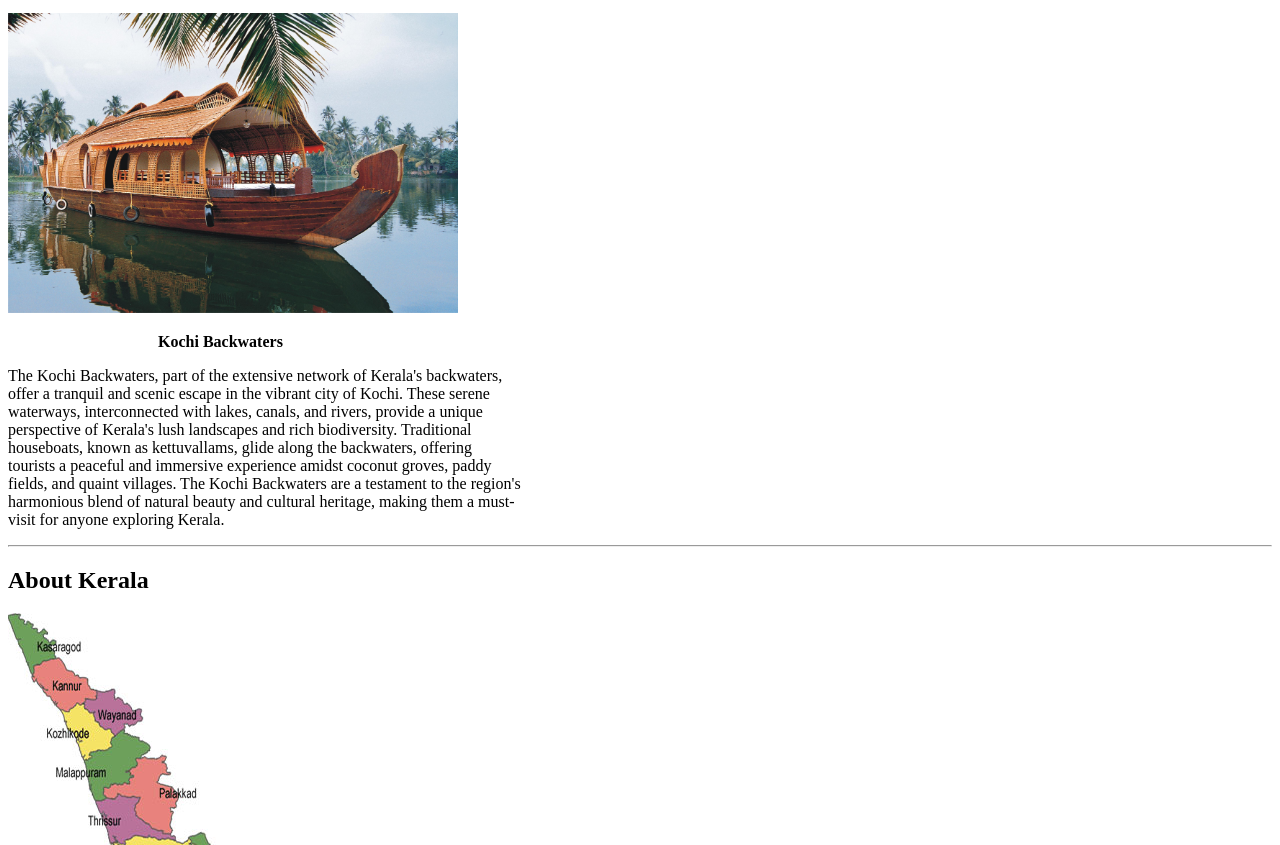
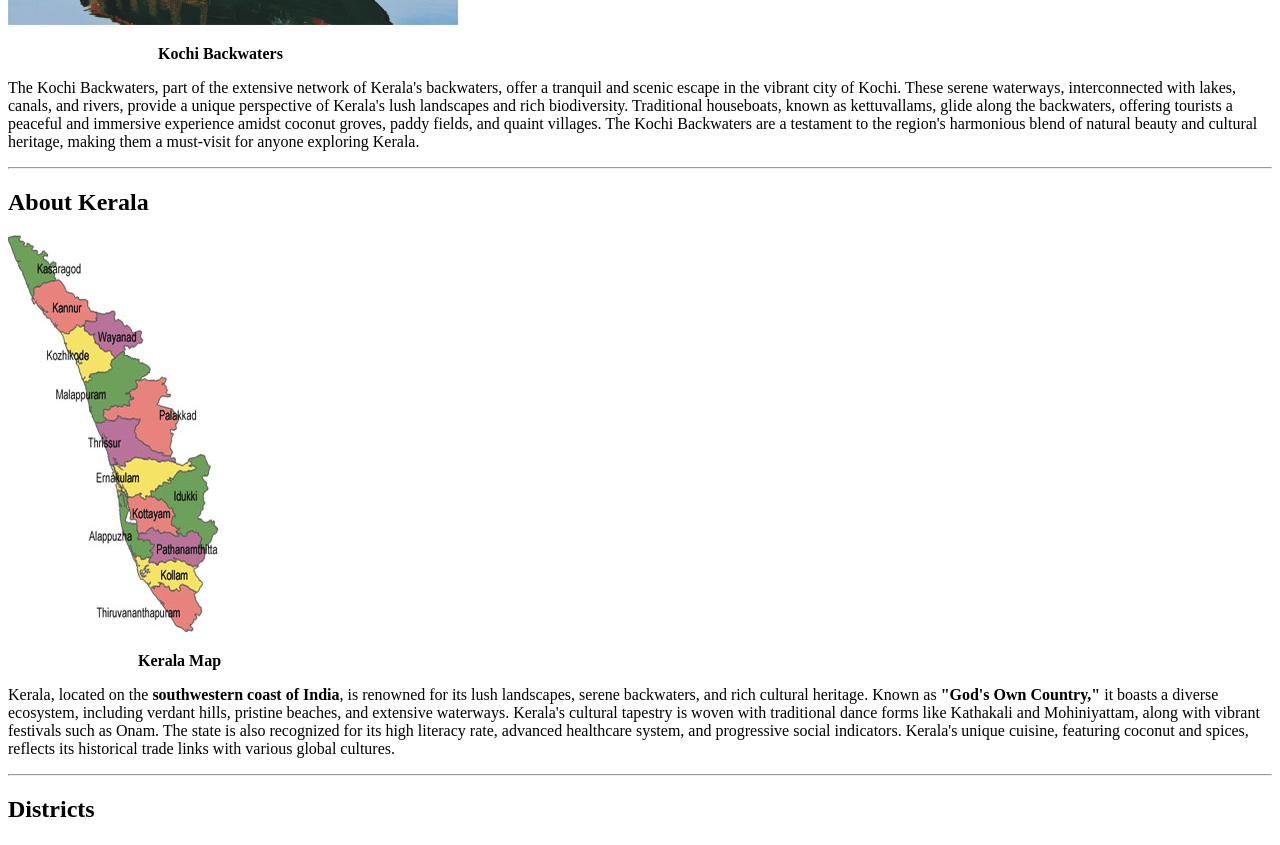
Before and after one commit to sfreakinr/KTHTMLOnly, a plain HTML site: page index.html in a window 1280 px wide. Shown: the part 1955-2800 px from the top of the page. Drawn offline with Linux system fonts and the light colour scheme.

Commit message:
second commit

```diff
--- a/index.html
+++ b/index.html
@@ -35,25 +35,25 @@
         <article>
             <img src="./images/tly_fort.jpg" alt="Thalassery Fort" height="250px">
             <p  style="padding-left: 150px;"><b>Thalassery Fort</b></p>
-            <p  style="padding-right: 750px">Thalassery Fort, located in Thalassery (Tellicherry) in the Kannur district of Kerala, India, is a historical monument built by the British East India Company in 1708. Positioned strategically along the Malabar Coast, the fort played a significant role in the spice trade and served as a military stronghold. Constructed with massive laterite blocks, the fort features high walls, secret tunnels, and intricately designed bastions. It stands as a testament to the colonial architecture and the historical conflicts between the British and local rulers. Today, Thalassery Fort is a popular tourist attraction, offering panoramic views of the Arabian Sea and glimpses into the region's colonial past.</p>
+            <p>Thalassery Fort, located in Thalassery (Tellicherry) in the Kannur district of Kerala, India, is a historical monument built by the British East India Company in 1708. Positioned strategically along the Malabar Coast, the fort played a significant role in the spice trade and served as a military stronghold. Constructed with massive laterite blocks, the fort features high walls, secret tunnels, and intricately designed bastions. It stands as a testament to the colonial architecture and the historical conflicts between the British and local rulers. Today, Thalassery Fort is a popular tourist attraction, offering panoramic views of the Arabian Sea and glimpses into the region's colonial past.</p>
         </article>
 
         <article>
             <img src="./images/jatayu_nature_park.jpg" alt="Jatayu Nature Park" height="300px">
             <p style="padding-left: 150px;"><b>Jatayu Nature Park</b></p>
-            <p style="padding-right: 750px;">Jatayu Nature Park, also known as Jatayu Earth’s Center, is a unique and sprawling tourism destination in Chadayamangalam, Kerala, India. The park is named after the mythical bird Jatayu from the Indian epic Ramayana, who is believed to have fallen at this site while trying to rescue Sita from Ravana. The park features the world's largest bird sculpture, a magnificent representation of Jatayu with a wingspan of 150 feet and a height of 70 feet. Beyond its mythological significance, the park offers a blend of adventure, culture, and wellness with its rock climbing, rappelling, and paintball facilities, along with a digital museum and a multi-dimensional theatre. Jatayu Nature Park embodies the harmony between nature and mythology, providing visitors with an immersive and enriching experience.</p>
+            <p>Jatayu Nature Park, also known as Jatayu Earth’s Center, is a unique and sprawling tourism destination in Chadayamangalam, Kerala, India. The park is named after the mythical bird Jatayu from the Indian epic Ramayana, who is believed to have fallen at this site while trying to rescue Sita from Ravana. The park features the world's largest bird sculpture, a magnificent representation of Jatayu with a wingspan of 150 feet and a height of 70 feet. Beyond its mythological significance, the park offers a blend of adventure, culture, and wellness with its rock climbing, rappelling, and paintball facilities, along with a digital museum and a multi-dimensional theatre. Jatayu Nature Park embodies the harmony between nature and mythology, providing visitors with an immersive and enriching experience.</p>
         </article>
 
         <article>
             <img src="images/muzhapilangad_beach.jpg" alt="muzhapilangad beach" height="300px">
             <p style="padding-left: 150px;"><b>Muzhapilangad Beach</b></p>
-            <p style="padding-right: 750px;">Muzhappilangad Beach, located in the Kannur district of Kerala, India, is renowned for being one of the longest drive-in beaches in Asia. Stretching over four kilometers along the Malabar Coast, this pristine beach allows visitors to drive right along the shoreline, offering a unique and exhilarating experience. The beach is flanked by black rocks, which protect it from strong currents, making it a safe spot for swimming and water sports. With its picturesque sunsets, serene ambiance, and opportunities for adventure, Muzhappilangad Beach is a popular destination for both locals and tourists seeking natural beauty and excitement.</p>
+            <p>Muzhappilangad Beach, located in the Kannur district of Kerala, India, is renowned for being one of the longest drive-in beaches in Asia. Stretching over four kilometers along the Malabar Coast, this pristine beach allows visitors to drive right along the shoreline, offering a unique and exhilarating experience. The beach is flanked by black rocks, which protect it from strong currents, making it a safe spot for swimming and water sports. With its picturesque sunsets, serene ambiance, and opportunities for adventure, Muzhappilangad Beach is a popular destination for both locals and tourists seeking natural beauty and excitement.</p>
         </article>
 
         <article>
             <img src="./images/kochi_backwaters.jpg" alt="Kochi backwaters" height="300px">
             <p style="padding-left: 150px;"><b>Kochi Backwaters</b></p>
-            <p style="padding-right: 750px;">The Kochi Backwaters, part of the extensive network of Kerala's backwaters, offer a tranquil and scenic escape in the vibrant city of Kochi. These serene waterways, interconnected with lakes, canals, and rivers, provide a unique perspective of Kerala's lush landscapes and rich biodiversity. Traditional houseboats, known as kettuvallams, glide along the backwaters, offering tourists a peaceful and immersive experience amidst coconut groves, paddy fields, and quaint villages. The Kochi Backwaters are a testament to the region's harmonious blend of natural beauty and cultural heritage, making them a must-visit for anyone exploring Kerala.</p>
+            <p>The Kochi Backwaters, part of the extensive network of Kerala's backwaters, offer a tranquil and scenic escape in the vibrant city of Kochi. These serene waterways, interconnected with lakes, canals, and rivers, provide a unique perspective of Kerala's lush landscapes and rich biodiversity. Traditional houseboats, known as kettuvallams, glide along the backwaters, offering tourists a peaceful and immersive experience amidst coconut groves, paddy fields, and quaint villages. The Kochi Backwaters are a testament to the region's harmonious blend of natural beauty and cultural heritage, making them a must-visit for anyone exploring Kerala.</p>
         </article>
     </section><hr>
 
@@ -61,7 +61,7 @@
         <h1>About Kerala</h1>
         <img src="./images/Kerala_map.jpg" alt="Kerala Map">
         <p style="padding-left: 130px;"><b>Kerala Map</b></p>
-        <p style="padding-right: 300px;">Kerala, located on the <b>southwestern coast of India</b>, is renowned for its lush landscapes, serene backwaters, and rich cultural heritage. Known as <b>"God's Own Country,"</b> it boasts a diverse ecosystem, including verdant hills, pristine beaches, and extensive waterways. Kerala's cultural tapestry is woven with traditional dance forms like Kathakali and Mohiniyattam, along with vibrant festivals such as Onam. The state is also recognized for its high literacy rate, advanced healthcare system, and progressive social indicators. Kerala's unique cuisine, featuring coconut and spices, reflects its historical trade links with various global cultures.</p>
+        <p>Kerala, located on the <b>southwestern coast of India</b>, is renowned for its lush landscapes, serene backwaters, and rich cultural heritage. Known as <b>"God's Own Country,"</b> it boasts a diverse ecosystem, including verdant hills, pristine beaches, and extensive waterways. Kerala's cultural tapestry is woven with traditional dance forms like Kathakali and Mohiniyattam, along with vibrant festivals such as Onam. The state is also recognized for its high literacy rate, advanced healthcare system, and progressive social indicators. Kerala's unique cuisine, featuring coconut and spices, reflects its historical trade links with various global cultures.</p>
     </section><hr>
 
     <section>
@@ -88,9 +88,9 @@
                 <fieldset>
                     <legend>Contact Us</legend>
                     <!-- name,email,phone number, district dropdown -->
-                    <input type="text" name="fullname" placeholder="Enter Your Full Name" id="fullname" required><br>
-                    <input type="text" name="Mobile Number" id="phnum" pattern="[0-9]{10}" placeholder="Enter Your Mobile Number" title="10 Digits Only"><br>
-                    <input type="email" name="email" id="email" placeholder="Enter Your Email"><br>
+                    <input type="text" name="fullname" placeholder="Enter Your Full Name" id="fullname" required><br><br>
+                    <input type="text" name="Mobile Number" id="phnum" pattern="[0-9]{10}" placeholder="Enter Your Mobile Number" title="10 Digits Only"><br><br>
+                    <input type="email" name="email" id="email" placeholder="Enter Your Email"><br><br>
                     <select name="Districts" id="distlist">
                         <option value="" disabled selected>Choose Your District</option>
                         <option value="alpy">Alappuzha</option>
@@ -107,7 +107,7 @@
                         <option value="tvm">Thiruvananthapuram</option>
                         <option value="trsr">Thrissur</option>
                         <option value="wyd">Wayanad</option>
-                    </select><br>
+                    </select><br><br>
                    <input type="submit" name="submit" id="submit">
                 </fieldset>
             </form>
```
